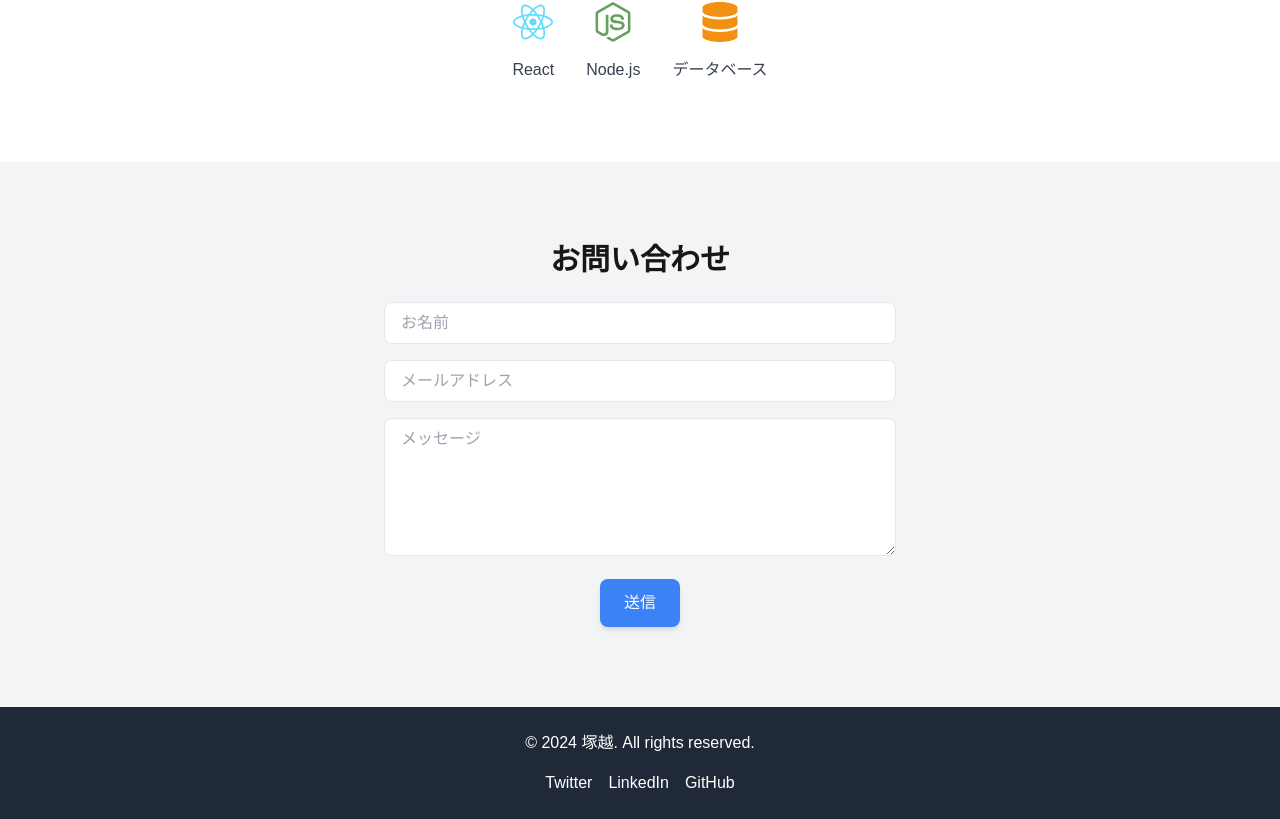
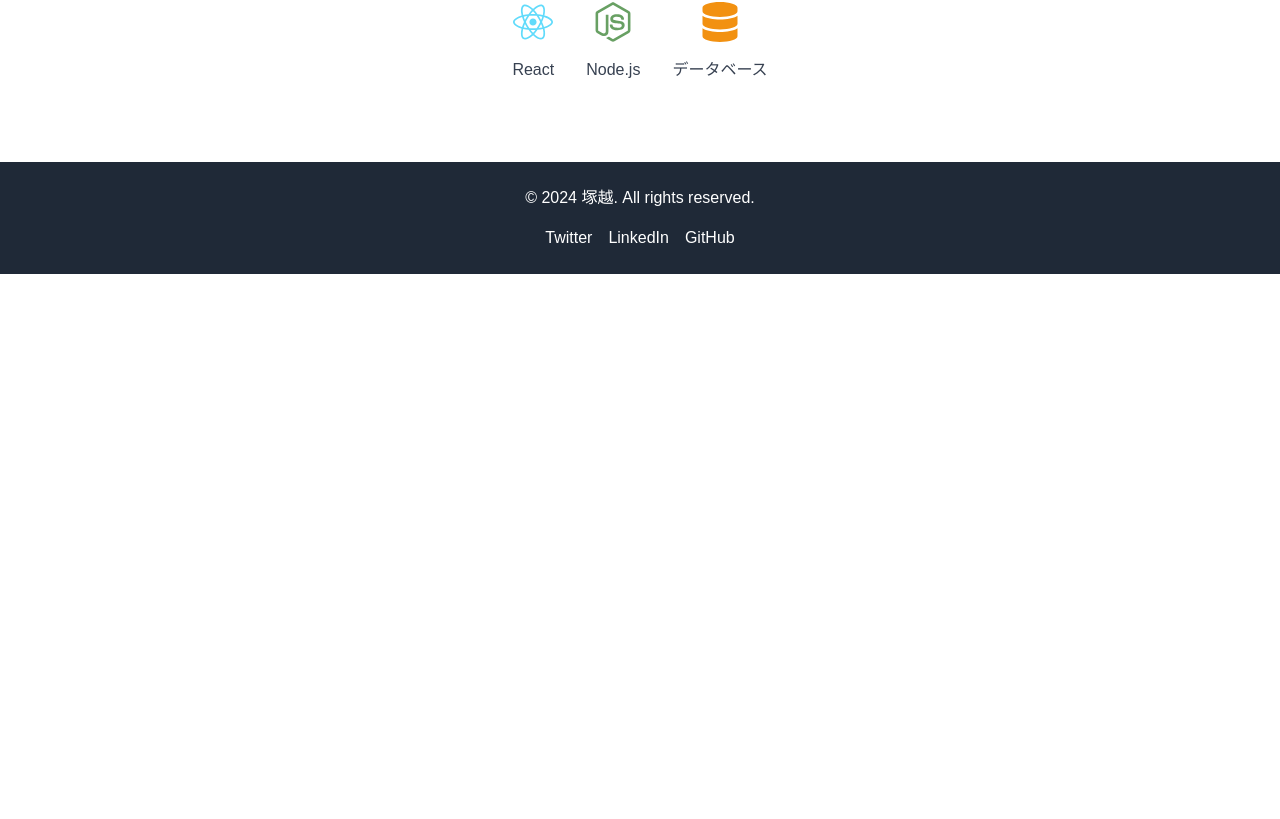
Before and after one commit to tsukagoshi56/my-portfolio2, a Next.js app: page / in a window 1280 px wide. Shown: the part 1786-2605 px from the top of the page. After the commit the page ends 2060 px from the top, so only its background shows below. Built offline with nearby package versions, Linux system fonts and the light colour scheme.

Commit message:
Remove Contact component and related links

```diff
--- a/src/components/Contact.js
+++ /dev/null
@@ -1,74 +0,0 @@
-// src/components/Contact.js
-import { useState } from 'react';
-
-export default function Contact() {
-  const [formData, setFormData] = useState({ name: '', email: '', message: '' });
-  const [status, setStatus] = useState('');
-
-  const handleChange = (e) => {
-    setFormData({ ...formData, [e.target.name]: e.target.value });
-  };
-
-  const handleSubmit = async (e) => {
-    e.preventDefault();
-    setStatus('送信中...');
-    const res = await fetch('/api/contact', {
-      method: 'POST',
-      headers: { 'Content-Type': 'application/json' },
-      body: JSON.stringify(formData),
-    });
-    if (res.ok) {
-      setStatus('お問い合わせを受け付けました。ありがとうございます！');
-      setFormData({ name: '', email: '', message: '' });
-    } else {
-      setStatus('送信に失敗しました。もう一度お試しください。');
-    }
-  };
-
-  return (
-    <section id="contact" className="py-20 bg-gray-100 dark:bg-gray-900">
-      <div className="container mx-auto px-4 text-center">
-        <h2 className="text-3xl font-bold mb-6">お問い合わせ</h2>
-        <form className="max-w-lg mx-auto" onSubmit={handleSubmit}>
-          <div className="mb-4">
-            <input
-              type="text"
-              name="name"
-              placeholder="お名前"
-              value={formData.name}
-              onChange={handleChange}
-              className="w-full px-4 py-2 border rounded-lg focus:outline-none focus:ring-2 focus:ring-blue-500 dark:bg-gray-700 dark:text-white"
-              required
-            />
-          </div>
-          <div className="mb-4">
-            <input
-              type="email"
-              name="email"
-              placeholder="メールアドレス"
-              value={formData.email}
-              onChange={handleChange}
-              className="w-full px-4 py-2 border rounded-lg focus:outline-none focus:ring-2 focus:ring-blue-500 dark:bg-gray-700 dark:text-white"
-              required
-            />
-          </div>
-          <div className="mb-4">
-            <textarea
-              name="message"
-              placeholder="メッセージ"
-              value={formData.message}
-              onChange={handleChange}
-              className="w-full px-4 py-2 border rounded-lg focus:outline-none focus:ring-2 focus:ring-blue-500 dark:bg-gray-700 dark:text-white"
-              rows="5"
-              required
-            ></textarea>
-          </div>
-          <button type="submit" className="bg-blue-500 text-white px-6 py-3 rounded-lg shadow-md hover:bg-blue-600 transition">
-            送信
-          </button>
-        </form>
-        {status && <p className="mt-4 text-gray-700 dark:text-gray-300">{status}</p>}
-      </div>
-    </section>
-  );
-}
--- a/src/pages/api/contacts.js
+++ /dev/null
@@ -1,11 +0,0 @@
-// src/pages/api/contact.js
-export default function handler(req, res) {
-    if (req.method === 'POST') {
-      const { name, email, message } = req.body;
-      // ここでメール送信やデータベースへの保存を行います
-      // 例: Nodemailerを使用してメール送信
-      res.status(200).json({ message: 'お問い合わせを受け付けました。' });
-    } else {
-      res.status(405).json({ message: 'メソッドが許可されていません。' });
-    }
-  }
--- a/src/pages/index.js
+++ b/src/pages/index.js
@@ -5,7 +5,6 @@ import Hero from '../components/Hero';
 import About from '../components/About';
 import Projects from '../components/Projects';
 import Skills from '../components/Skills';
-import Contact from '../components/Contact';
 import Footer from '../components/Footer';
 
 export default function Home() {
@@ -23,7 +22,6 @@ export default function Home() {
         <About />
         <Projects />
         <Skills />
-        <Contact />
       </main>
       <Footer />
     </div>
```
